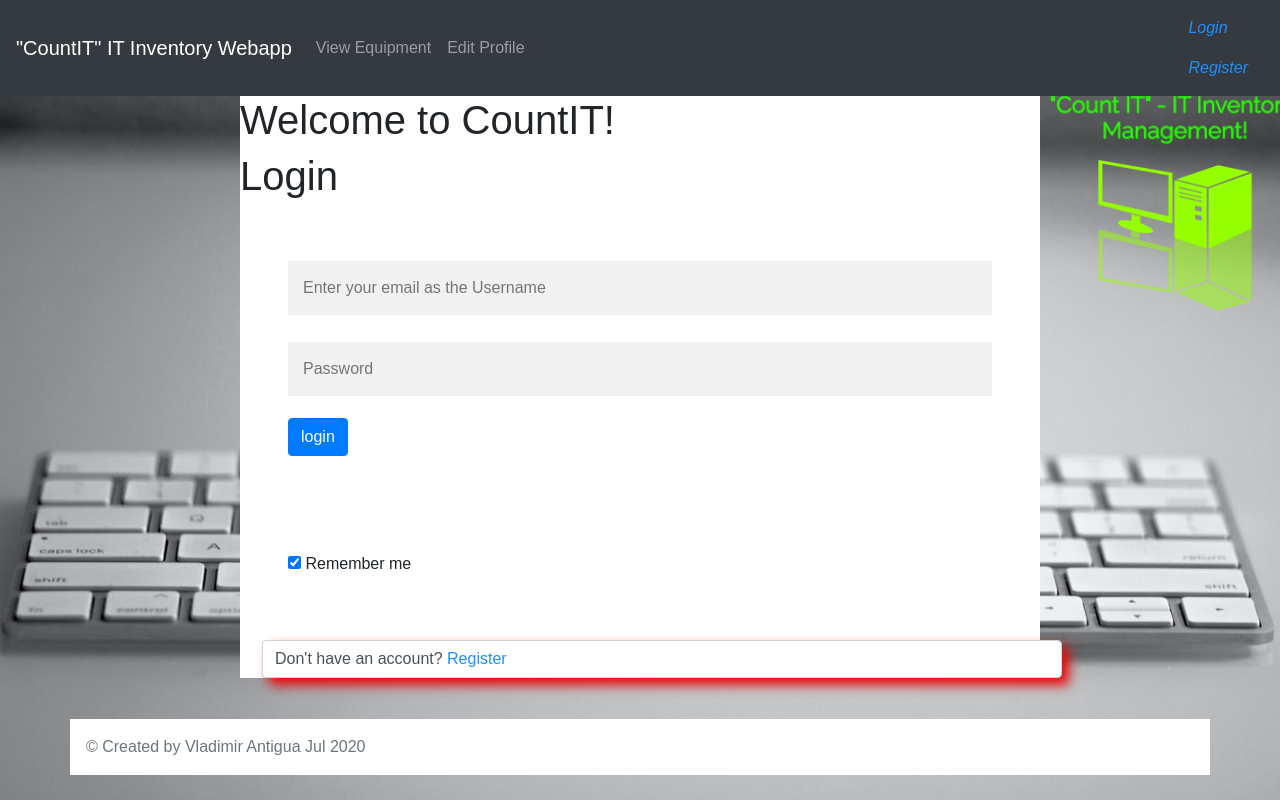
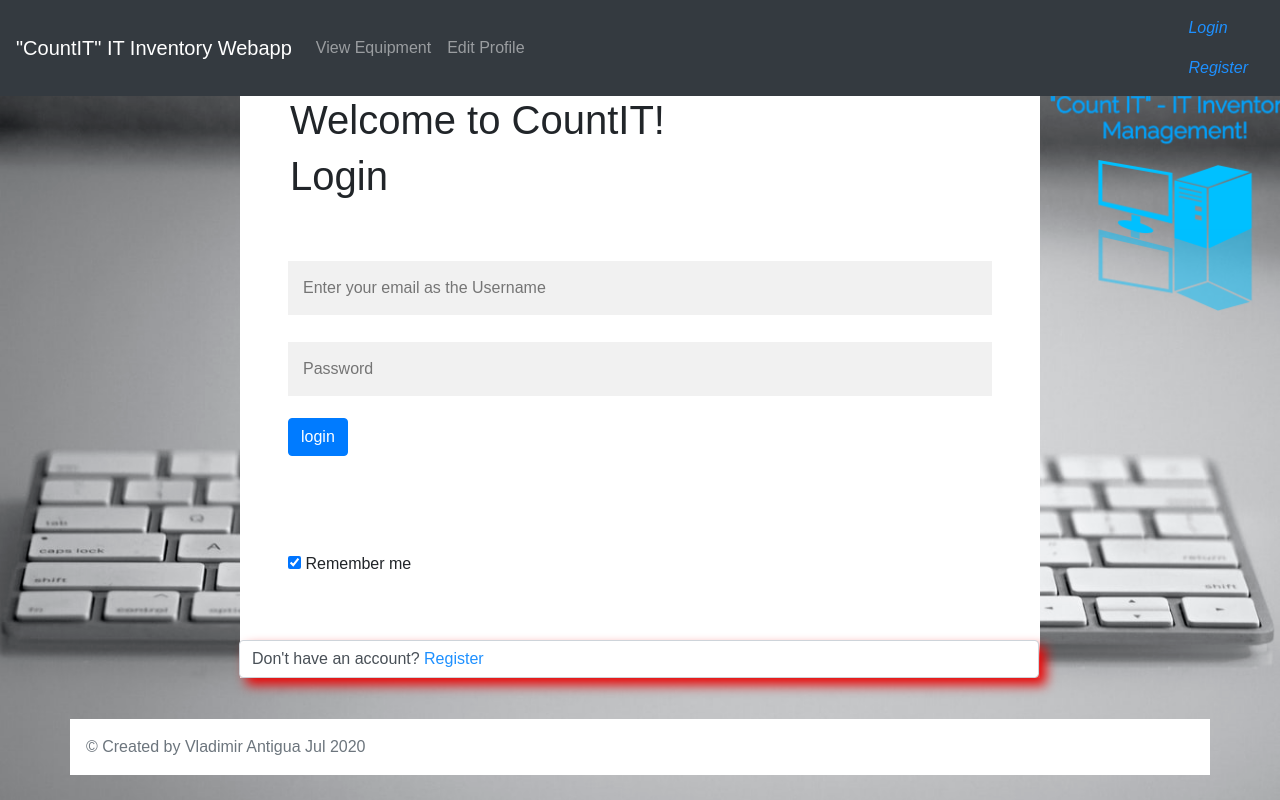
Before and after one commit to vladimirantigua/Capstone, a Django app: page /login/ in a window 1280 px wide. Run offline with Django 3.2, Linux system fonts and the light colour scheme; some libraries are stand-ins or nearby versions.

```diff
--- a/CountIT/CountITapp/static/CountITapp/style.css
+++ b/CountIT/CountITapp/static/CountITapp/style.css
@@ -40,6 +40,13 @@ li a {
     right: 0;
 }
 
+#welcome_login {
+    margin-left: 50px;
+    /* margin-bottom: 0.5rem;
+    font-weight: 500;
+    line-height: 1.2; */
+}
+
 #equipment_title {
     font-style: italic;
     box-shadow: 7px 7px 12px rgb(235, 6, 6);
@@ -60,6 +67,12 @@ li a {
     color: white;
     box-shadow: 7px 7px 12px rgb(235, 6, 6);
     transition: 0.5s;
+}
+
+#regi_footer {
+    margin-left: -1px;
+    margin-bottom: 25px;
+    box-shadow: 7px 7px 12px rgb(235, 6, 6);
 }
 
 .message:hover {
--- a/CountIT/CountITapp/templates/CountITapp/base.html
+++ b/CountIT/CountITapp/templates/CountITapp/base.html
@@ -22,7 +22,7 @@
 
 <body>
     <div id="home_logo" class="col-sm-6 banner-image">
-        <img src="{% static 'CountITapp/images/background_inventory15.png' %}" class="img-responsive">
+        <img src="{% static 'CountITapp/images/background_inventory17.png' %}" class="img-responsive">
     </div>
     <nav class="navbar navbar-expand-lg navbar-dark bg-dark">
         <a class="navbar-brand" href="{% url 'CountITapp:equipment' %}">"CountIT" IT Inventory Webapp</a>
--- a/CountIT/CountITapp/templates/CountITapp/login.html
+++ b/CountIT/CountITapp/templates/CountITapp/login.html
@@ -2,12 +2,12 @@
 {% load static %}
 
 {% block content %}
-<h1>Welcome to CountIT!</h1>
+<h1 id="welcome_login">Welcome to CountIT!</h1>
     <div id="login_logo" class="col-sm-6 banner-image">
         <img src="{% static 'CountITapp/images/Logo_CountITapp.png' %}" class="img-responsive">
     </div>
 
-    <h1>Login</h1>
+    <h1 id="welcome_login">Login</h1>
     {% if message %}
     <!-- the id="message" is not changing the color of the message I applied on the style.css find out why -->
     <div id="message">{{message}}</div>
@@ -22,5 +22,5 @@
     <label class="p-5">
         <input  type="checkbox" checked="checked" name="remember" style="margin-bottom:15px"> Remember me
        </label>
-    <div class="form-control" id="btn-primary"  >Don't have an account? <a href="{% url 'CountITapp:register_page' %}">Register</a></div>
+    <div class="form-control" id="regi_footer"  >Don't have an account? <a href="{% url 'CountITapp:register_page' %}">Register</a></div>
 {% endblock %}
```
Also changed, not shown: CountIT/CountITapp/templates/CountITapp/register.html (+9 -30 lines), CountIT/CountITapp/static/CountITapp/images/background_inventory17.png (added).
